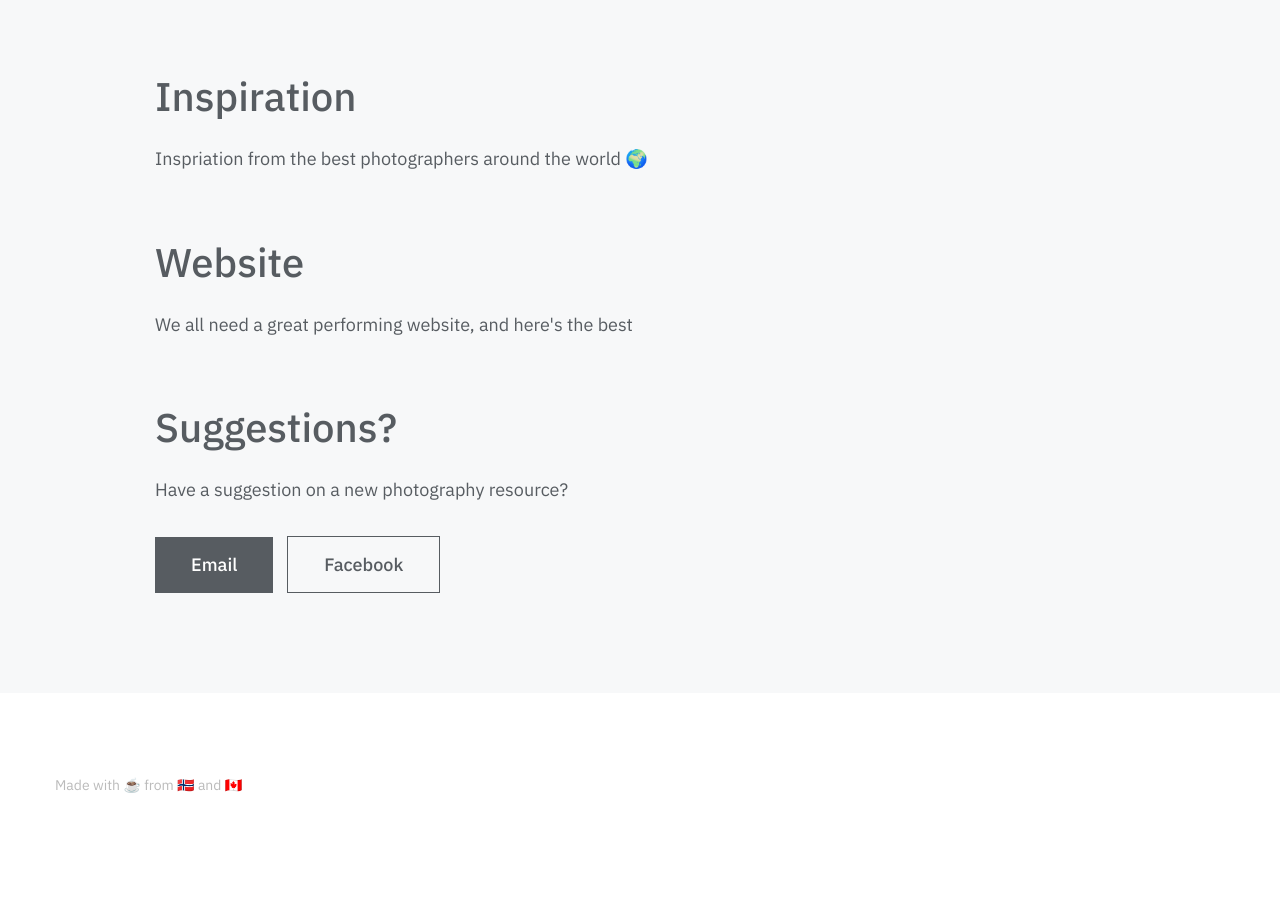
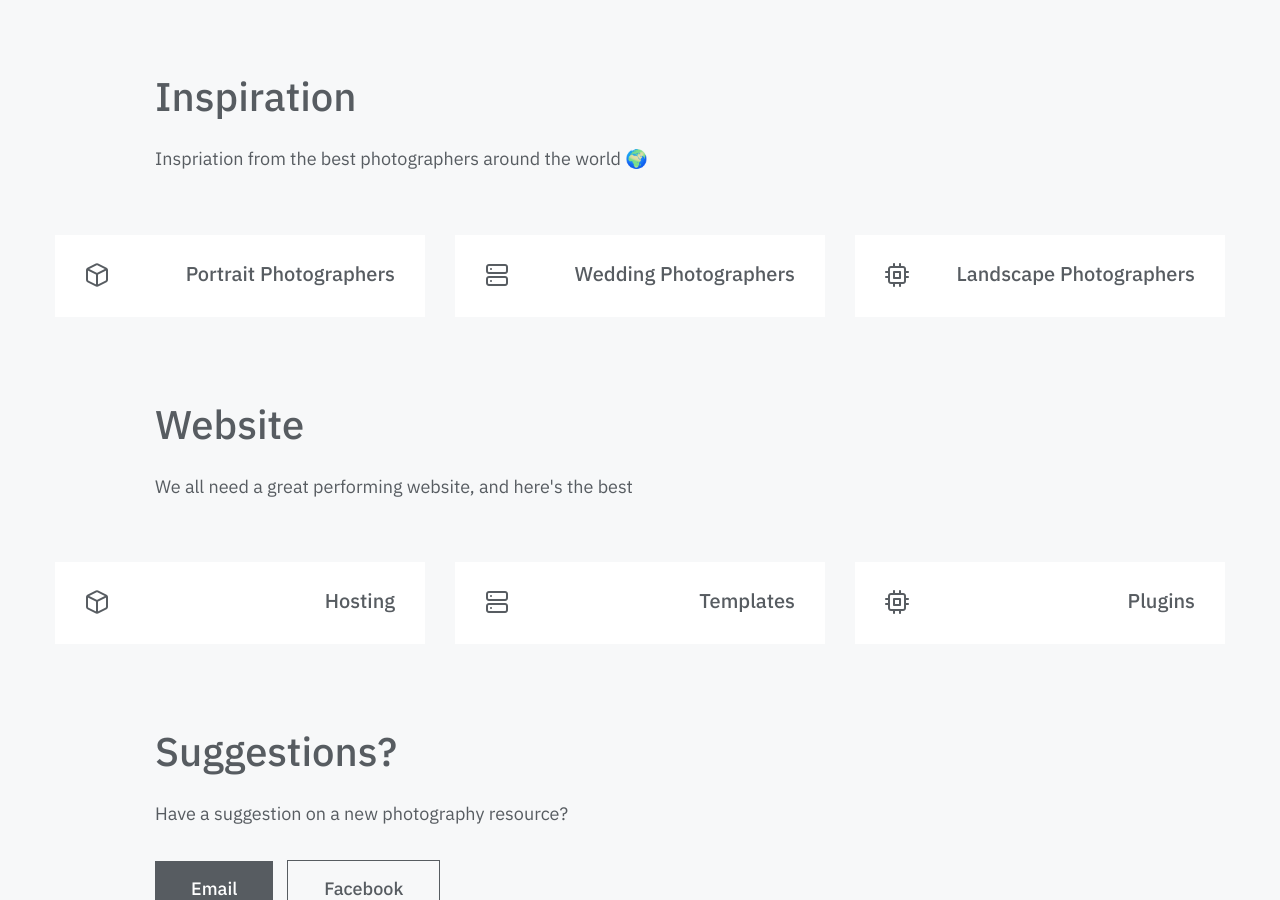
Before and after one commit to trollsterin/trollsterin.github.io, a Jekyll site: the page built from index.md, in a window 1280 px wide and 900 px high, scrolled down 881 px. Built offline with Jekyll 4.4.1, drawn with Linux system fonts in a browser that asks for light colours; some web fonts are replaced; before the commit the page ends 1759 px from its top, so only the background shows below that; some of the changed lines change nothing that is shown.

Commit message:
revert from button to grid

```diff
--- a/index.md
+++ b/index.md
@@ -30,7 +30,7 @@ features:
     rows: # Add feature rows below, there are examples with all available options
         - title: Inspiration
           description: Inspriation from the best photographers around the world 🌍
-          buttons: # Add feature grid items below, there are examples with all available options
+          grid: # Add feature grid items below, there are examples with all available options
               - title: Portrait Photographers
                 url: www.google.com
                 external_url: true
@@ -45,7 +45,7 @@ features:
                 icon: cpu
         - title: Website
           description: We all need a great performing website, and here's the best
-          buttons: # Add feature grid items below, there are examples with all available options
+          grid: # Add feature grid items below, there are examples with all available options
               - title: Hosting
                 url: www.google.com
                 external_url: true
```
